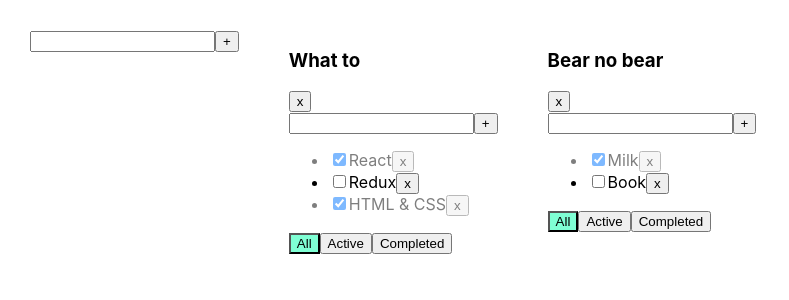
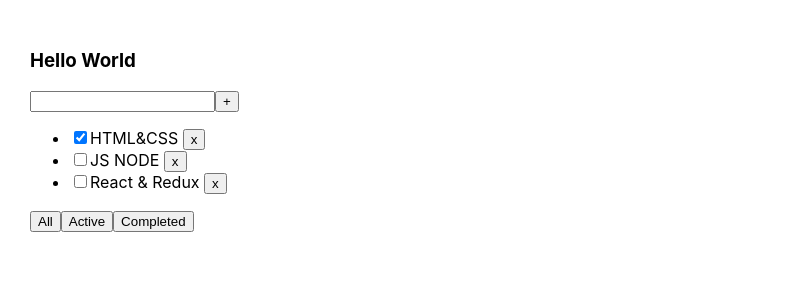
Before and after one commit to Dimkysy/repeat-todolist-lushci, a React (Create React App) app: page / in a window 1280 px wide. Shown: the top 300 px of the page, without its empty margins (0-789 px from the left). Built offline with nearby package versions, Linux system fonts and the light colour scheme.

Commit message:
repeat lesoon 1 and 2

```diff
--- a/src/AddItemFormPropsType.tsx
+++ /dev/null
@@ -1,45 +0,0 @@
-import React, {ChangeEvent, useState} from "react";
-
-type AddItemFormPropsType = {
-    addItem: (title: string) => void
-}
-
-export function AddItemForm(props: AddItemFormPropsType) {
-
-    let [title, setTitle] = useState("")
-    let [error, setError] = useState<string | null>(null)
-
-    const onChangeHandlerValue = (e: ChangeEvent<HTMLInputElement>) => {
-        setTitle(e.currentTarget.value)
-    }
-
-    const addTask = () => {
-        if (title.trim() !== "") {
-            props.addItem(title)
-            setTitle("")
-        } else {
-            setError("Title is requered")
-        }
-
-    }
-
-    // @ts-ignore
-    const onKeyPressHandler = (e: KeyboardEvent<HTMLInputElement>) => {
-        setError(null)
-        if (e.charCode === 13) {
-            addTask()
-        }
-    }
-
-    return (
-        <div>
-            <input value={title}
-                   onChange={onChangeHandlerValue}
-                   onKeyPress={onKeyPressHandler}
-            />
-            <button onClick={addTask}>+</button>
-            {error && <div className="error-message">{error}</div>}
-        </div>
-    )
-
-}
--- a/src/App.tsx
+++ b/src/App.tsx
@@ -1,174 +1,54 @@
 import React, {useState} from 'react';
 import './App.css';
-import Todolist from "./Todolist";
-import {v1} from "uuid";
-import { AddItemForm } from './AddItemFormPropsType';
+import Todolist from './Todolist';
 
-export type FilterValuesType = "all" | "active" | "completed"
+export type  FilterValueType = "all" | "active" | "completed"
 
-type TodolistType = {
-    id:string
-    title:string
-    filter:FilterValuesType
-}
 
 export type TaskType = {
-    id: string
-    title: string
-    isDone: boolean
+    id:number
+    title:string
+    isDone:boolean
 }
-
-type TasksStateType = {
-    [key:string]:Array<TaskType>
-}
-
 
 function App() {
 
-
-    let todolistId1 = v1()
-    let todolistId2 = v1()
-
-    let [todolists, setTodolists] =  useState<Array<TodolistType>>([
-        {id:todolistId1, title:"What to",filter:"all"},
-        {id:todolistId2, title:"Bear no bear", filter:"all"},
+    let [tasks, setTasks] = useState([
+        {id:1, title:"HTML&CSS", isDone:true},
+        {id:2, title:"JS NODE", isDone:false},
+        {id:3, title:"React & Redux", isDone:false},
     ])
 
+    let [filter, setFilter] = useState<FilterValueType>("all")
 
-    let [tasksObj, setTasks] = useState<TasksStateType>({
-        [todolistId1]: [
-            {id: v1(), title: "React", isDone: true},
-            {id: v1(), title: "Redux", isDone: false},
-            {id: v1(), title: "HTML & CSS", isDone: true},
-        ],
-        [todolistId2]: [
-            {id: v1(), title: "Milk", isDone: true},
-            {id: v1(), title: "Book", isDone: false},
-        ]
-    })
+    let tasksForTodolist = tasks
 
-
-    function removeTask(id:string, todolistId:string) {
-        let tasks = tasksObj[todolistId]
-
-        let filteredTasks = tasks.filter(t => t.id !== id)
-        tasksObj[todolistId] = filteredTasks
-        setTasks({...tasksObj})
+    function removeTasks(id:number) {
+        let newTaks = tasks.filter(t => t.id != id)
+        setTasks(newTaks)
     }
 
-    function changeFilter(value:FilterValuesType, todolistId:string) {
-
-        let todolist = todolists.find(tl => tl.id === todolistId)
-        if(todolist) {
-            todolist.filter = value
-            setTodolists([...todolists])
-        }
+    if (filter === "active") {
+        tasksForTodolist = tasks.filter(t => t.isDone === false)
     }
 
-    function addTask(title:string, todolistId:string) {
-       let tasks =  tasksObj[todolistId]
-       let task = {id:v1(),title:title, isDone:false }
-
-       let newTasks = [task, ...tasks]
-        tasksObj[todolistId] = newTasks
-        setTasks({...tasksObj})
+    if (filter === "completed") {
+        tasksForTodolist = tasks.filter(t => t.isDone === true)
     }
 
-    function changeStatus(id:string, isDone:boolean, todolistId:string) {
-        let tasks = tasksObj[todolistId]
-
-        let task = tasks.find(t => t.id === id )
-            if (task) {
-                task.isDone = isDone
-                setTasks({...tasksObj})
-            }
-
+    function changeFilter(value:FilterValueType) {
+        setFilter(value)
     }
-
-    function removeTodolist(todolistId:string) {
-        let filteredTodolist = todolists.filter(tl => tl.id !== todolistId)
-        setTodolists(filteredTodolist)
-
-        delete tasksObj[todolistId]
-        setTasks({...tasksObj})
-    }
-
-    function addTodolist(title:string) {
-        let todolist:TodolistType = {
-            id:v1(),
-            title:title,
-            filter:"all",
-        }
-
-        setTodolists([todolist, ...todolists])
-        setTasks({
-            ...tasksObj,
-            [todolist.id]:[],
-        })
-    }
-
-    function changeTaskTitle(id:string, newTitle:string, todolistId:string) {
-        let todolistTasks = tasksObj[todolistId]
-        let task = todolistTasks.find(t => t.id === id)
-        if (task) {
-            task.title = newTitle
-            setTasks({...tasksObj})
-        }
-    }
-
-    function changeTodolistTitile(id:string, newTitle:string) {
-        const todolist = todolists.find(tl => tl.id === id)
-
-        if (todolist) {
-            todolist.title = newTitle
-            setTodolists([...todolists])
-        }
-    }
-
 
     return (
         <div className="App">
-
-            <AddItemForm addItem = {addTodolist}/>
-            {
-                todolists.map((tl) => {
-
-                    let tasksForTodolist = tasksObj[tl.id]
-
-                    if (tl.filter === "active"){
-                        tasksForTodolist = tasksForTodolist.filter(t=> t.isDone === false)
-                    }
-
-                    if(tl.filter === "completed") {
-                        tasksForTodolist = tasksForTodolist.filter(t=> t.isDone === true)
-                    }
-
-
-                    return (
-                        <Todolist
-                            key={tl.id}
-                            id = {tl.id}
-                            title = {tl.title}
-                            filter = {tl.filter}
-                            tasks={tasksForTodolist}
-                            removeTask = {removeTask}
-                            changeFilter ={changeFilter}
-                            addTask ={addTask}
-                            changeStatus = {changeStatus}
-                            removeTodolist ={removeTodolist}
-                            changeTaskTitle = {changeTaskTitle}
-                            changeTodolistTitile = {changeTodolistTitile}
-
-                        />
-                    )
-                })
-            }
+            <Todolist title ="Hello World" tasks={tasksForTodolist}
+                      removeTasks = {removeTasks}
+                      changeFilter = {changeFilter}
+            />
         </div>
     );
 }
 
 
-
-
-
 export default App;
--- a/src/EditableSpan.tsx
+++ /dev/null
@@ -1,32 +0,0 @@
-import {ChangeEvent, useState} from "react";
-
-type EditableSpanPropsType = {
-    title:string
-    onChange:(newValue:string) => void
-}
-
-export function EditableSpan(props:EditableSpanPropsType) {
-    let [editMode, setEditMode] = useState(false)
-    let [title, setTitle] = useState("")
-
-    const activeteEditMode = () => {
-        setEditMode(true)
-        setTitle(props.title)
-    }
-
-    const activateViewMode = () => {
-        setEditMode(false)
-        props.onChange(title)
-    }
-
-    const onChangeTitleHandler = (e:ChangeEvent<HTMLInputElement>) => {
-        setTitle(e.currentTarget.value)
-    }
-    return editMode
-    ? <input  value={title}
-             onChange={onChangeTitleHandler}
-             onBlur={activateViewMode}
-             autoFocus
-        /> : <span onDoubleClick={activeteEditMode}>{props.title}</span>
-
-}
--- a/src/Todolist.tsx
+++ b/src/Todolist.tsx
@@ -1,75 +1,36 @@
-import React, {ChangeEvent, useState} from "react";
-import {FilterValuesType, TaskType} from "./App";
-import {AddItemForm} from "./AddItemFormPropsType";
-import {EditableSpan} from "./EditableSpan";
+import React from "react";
+import {FilterValueType, TaskType} from "./App";
 
-
-
-type PropsType = {
+type TodolistPropsType = {
     title: string
-    tasks: Array<TaskType>
-    removeTask: (id: string, todolistId: string) => void
-    changeFilter: (value: FilterValuesType, todolistId: string) => void
-    addTask: (title: string, todolistId: string) => void
-    changeStatus: (id: string, isDone: boolean, todolistId: string) => void
-    filter: FilterValuesType
-    id: string
-    removeTodolist: (todolistId: string) => void
-    changeTaskTitle:(id:string,newTitle:string, todolistId:string ) => void
-    changeTodolistTitile:(id:string, newTitle:string) => void
+    tasks: TaskType[]
+    removeTasks : (id:number) => void
+    changeFilter: (value:FilterValueType) => void
 }
 
-function Todolist(props: PropsType) {
-
-    const onAllClickHandler = () => props.changeFilter("all", props.id)
-    const onActiveClickHandler = () => props.changeFilter("active", props.id)
-    const onCompletedClickHandler = () => props.changeFilter("completed", props.id)
-
-    const addTask = (title:string) => {
-        props.addTask(title, props.id)
-    }
-    const changeTodolistTitle = (newTitle:string) => {
-        props.changeTodolistTitile(props.id, newTitle)
-    }
-
-
+function Todolist(props: TodolistPropsType) {
     return (
         <div>
-            <h3><EditableSpan title={props.title} onChange = {changeTodolistTitle} /></h3>
-            <button onClick={() => props.removeTodolist(props.id)}>x</button>
-
-            <AddItemForm  addItem={addTask}/>
-
+            <h3>{props.title}</h3>
+            <div>
+                <input/>
+                <button>+</button>
+            </div>
             <ul>
                 {
-                    props.tasks.map(t => {
-                        const onClickHandler = () => props.removeTask(t.id, props.id)
-                        const onChangeHandler = (e: ChangeEvent<HTMLInputElement>) => {
-                            let newIsDoneValue = e.currentTarget.checked
-                            props.changeStatus(t.id, newIsDoneValue, props.id)
-                        }
-                        const onChangeTitleHandler = (newValue:string) => {
-                            props.changeTaskTitle(t.id, newValue, props.id)
-                        }
-                        return (
-                            <li key={t.id} className={t.isDone ? "is-done" : ""}>
-                                <input type="checkbox" checked={t.isDone} onChange={onChangeHandler}/>
-                                <EditableSpan title={t.title} onChange={onChangeTitleHandler}/>
-                                <button onClick={onClickHandler}>x</button>
-                            </li>
-                        )
-                    })
+                    props.tasks.map(t =>
+
+                        <li key={t.id}>
+                            <input type="checkbox" checked={t.isDone}/>
+                            <span>{t.title} </span>
+                            <button onClick= {() => props.removeTasks(t.id) } >x</button>
+                        </li>)
                 }
             </ul>
             <div>
-                <button className={props.filter === "all" ? "active-filter" : ""} onClick={onAllClickHandler}>All
-                </button>
-                <button className={props.filter === "active" ? "active-filter" : ""}
-                        onClick={onActiveClickHandler}>Active
-                </button>
-                <button className={props.filter === "completed" ? "active-filter" : ""}
-                        onClick={onCompletedClickHandler}>Completed
-                </button>
+                <button onClick={()=> props.changeFilter("all") } >All</button>
+                <button onClick={()=> props.changeFilter("active")} >Active</button>
+                <button onClick={() => props.changeFilter("completed")}>Completed</button>
             </div>
         </div>
     )
```
